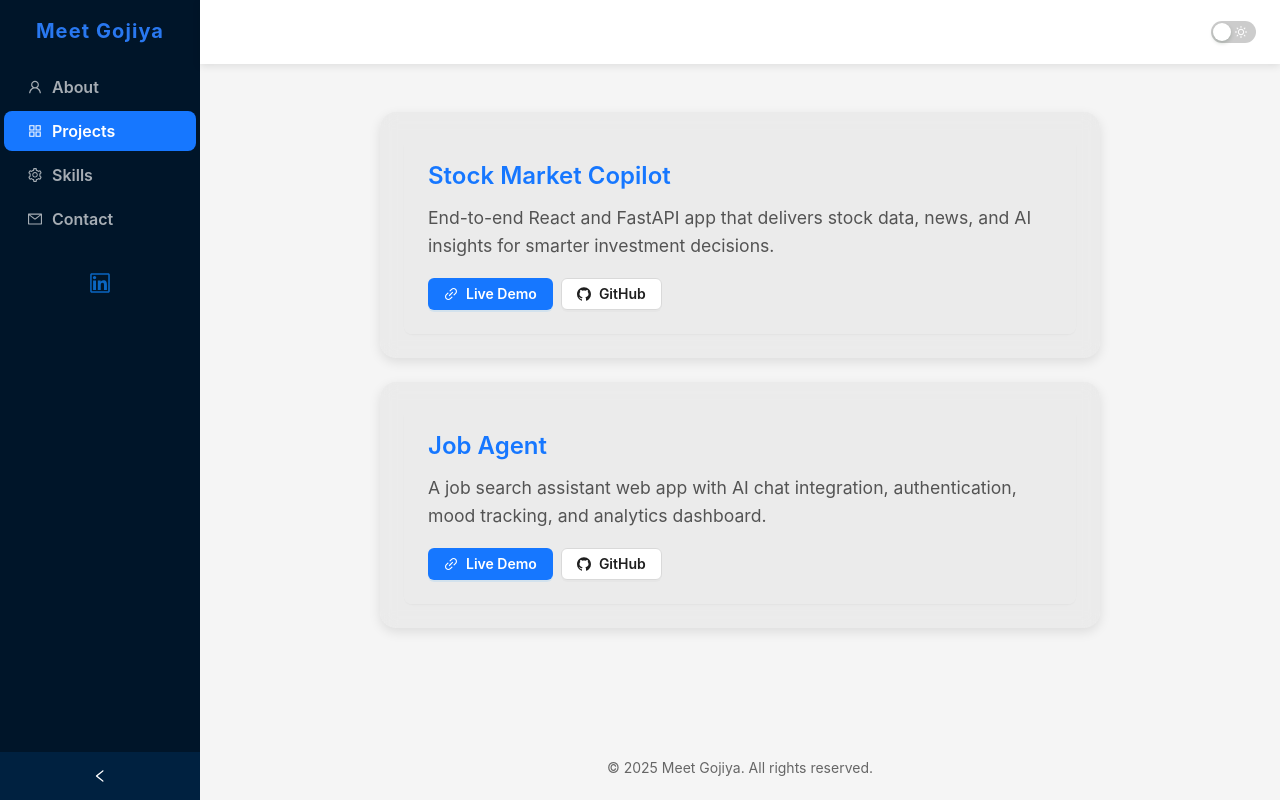
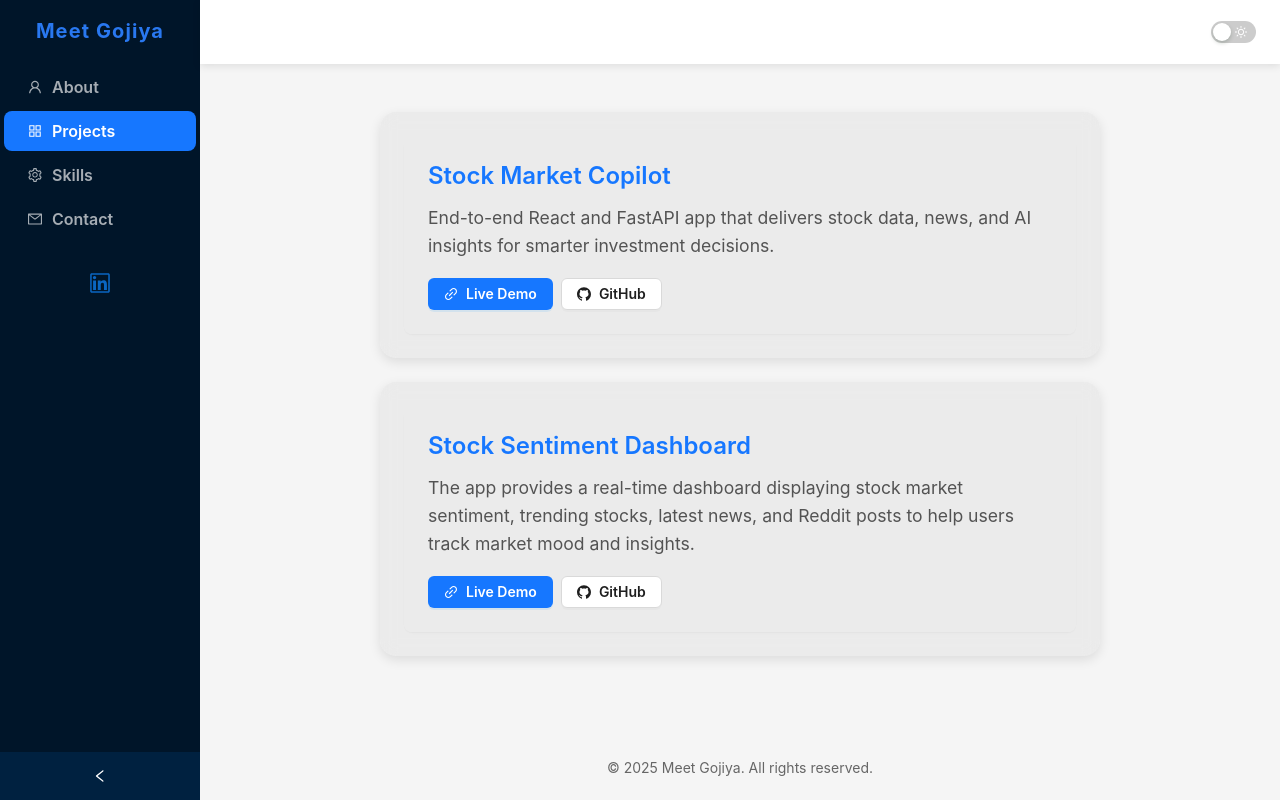
Before and after one commit to meetgojiya98/My-Portfolio-Website, a React (Vite) app: page / in a window 1280 px wide. Both pictures are taken after a click on the item "Projects". Built offline with nearby package versions, Linux system fonts and the light colour scheme.

Commit message:
updated projects

```diff
--- a/src/components/Projects.jsx
+++ b/src/components/Projects.jsx
@@ -11,11 +11,11 @@ const projects = [
     liveDemo: 'https://rag-stock-copilot.vercel.app/',
   },
   {
-    title: 'Job Agent',
+    title: 'Stock Sentiment Dashboard',
     description:
-      'A job search assistant web app with AI chat integration, authentication, mood tracking, and analytics dashboard.',
-    github: 'https://github.com/meetgojiya98/job-agent',
-    liveDemo: 'https://job-agent.vercel.app/',
+      'The app provides a real-time dashboard displaying stock market sentiment, trending stocks, latest news, and Reddit posts to help users track market mood and insights.',
+    github: 'https://github.com/meetgojiya98/Stock-Sentiment-Dashboard',
+    liveDemo: 'https://meetgojiya98.github.io/stock-sentiment-frontend/',
   },
 ];
 
```
